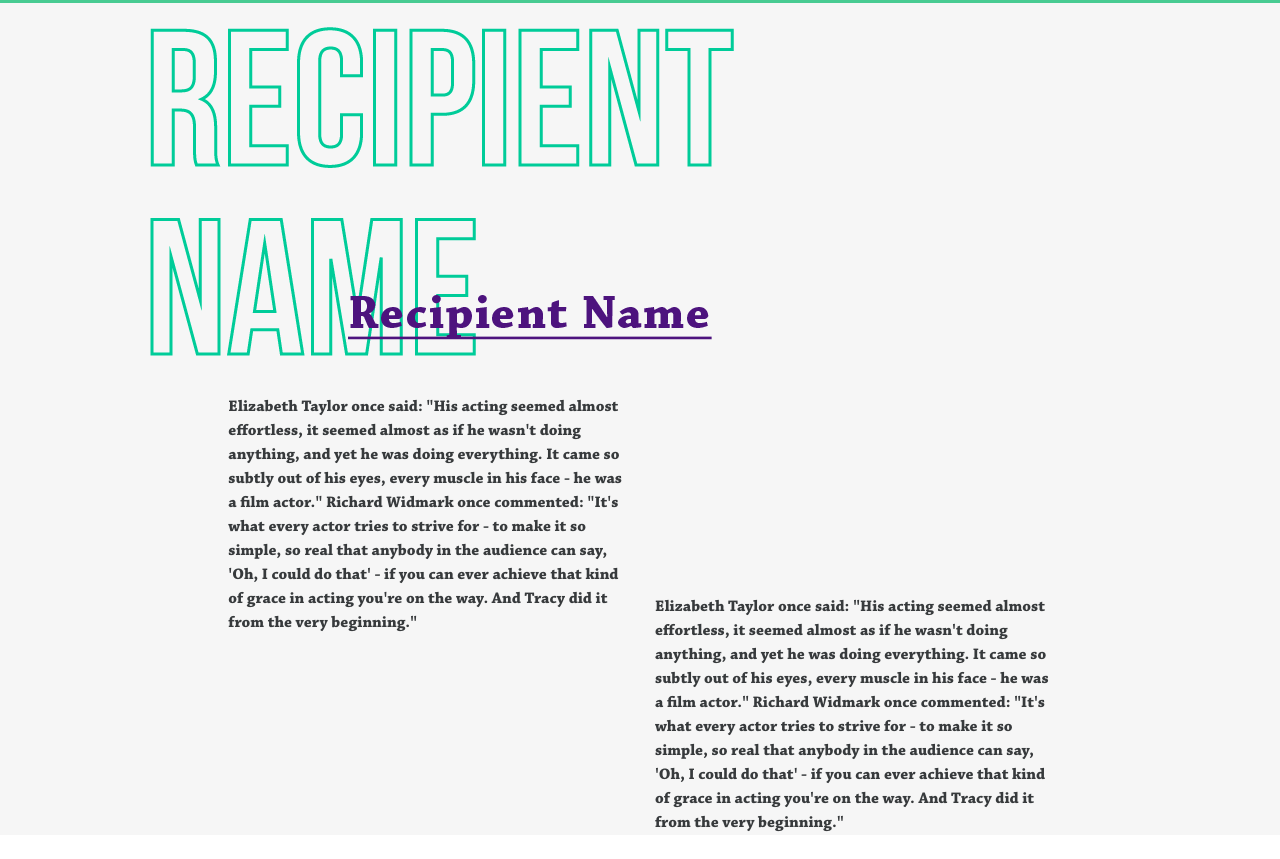
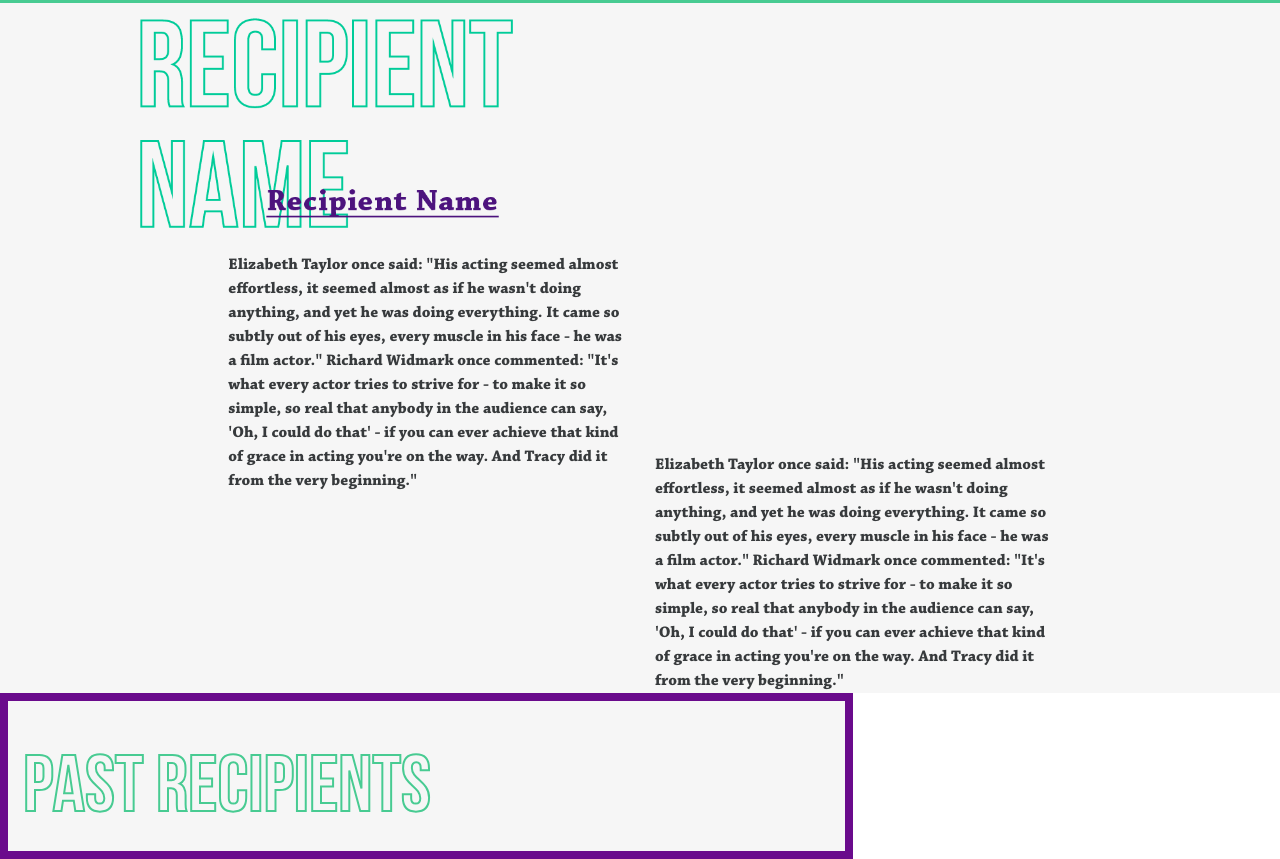
Before and after one commit to uclacec/CEC_JackBenny, a plain HTML site: page index.html in a window 1280 px wide. Shown: the part 707-1566 px from the top of the page. Before the commit the page ends 1542 px from the top, so only its background shows below. Drawn offline with nearby package versions, Linux system fonts and the light colour scheme.

Commit message:
add border-box

```diff
--- a/css/style.css
+++ b/css/style.css
@@ -17,6 +17,13 @@
     background-color: #48cb92;
     width: auto;
     height: 710px;
+}
+
+.shadow-border{
+    border-width: 8px;
+    border-style: solid;
+    border-color: #6a0b8c;
+    padding-top: 30px;
 }
 
 div#header{
@@ -61,7 +68,14 @@
 }
 
 div#tickets{
-
+;
+}
+div.title3{
+    font-size: 80px;
+    font-family: bebas_bold;
+    color: #F6F6F6;
+    -webkit-text-stroke-width: 2px;
+    -webkit-text-stroke-color: #48cb92;
 }
 
 .fill{
@@ -84,3 +98,8 @@
 #lightgrey{
     background-color: #F6F6F6;
 }
+
+img.resize{
+    width: 400px;
+    height:auto
+}
--- a/index.html
+++ b/index.html
@@ -46,7 +46,7 @@
 <div class="container-fluid fill" id="lightgrey">
     <div class="row">
         <div class="col-lg-3 col-lg-offset-1 img-responsive">
-            <img src="images/Recipient_name.png">
+            <img src="images/Recipient_name.png" class="resize">
         </div>
     </div>
     <div class="row">
@@ -59,6 +59,14 @@
     </div>
 </div>
 
+<div class="container-fluid fill">
+    <div class="row">
+        <div class="col-lg-8 shadow-border" id="lightgrey">
+            <div class="col-lg-offset1 title3">Past Recipients</div>
+        </div>
+    </div>
+</div>
+
 <!-- jQuery (necessary for Bootstrap's JavaScript plugins) -->
 <script src="https://ajax.googleapis.com/ajax/libs/jquery/1.11.3/jquery.min.js"></script>
 <!-- Include all compiled plugins (below), or include individual files as needed -->
```
